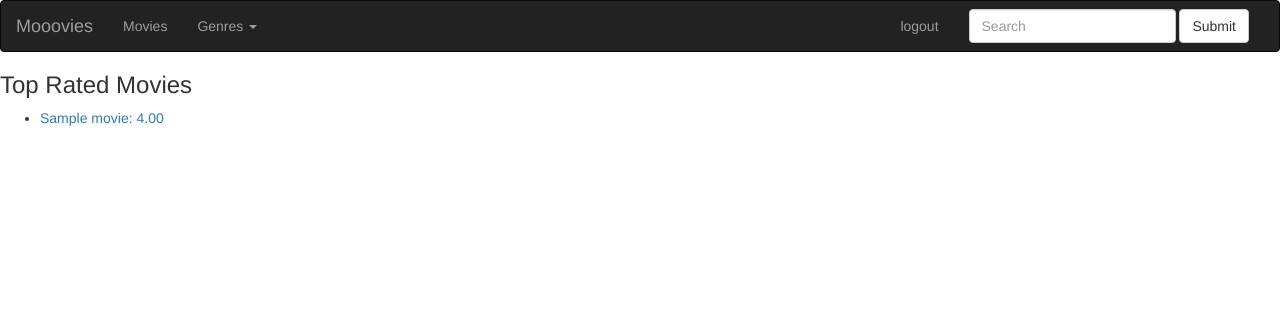
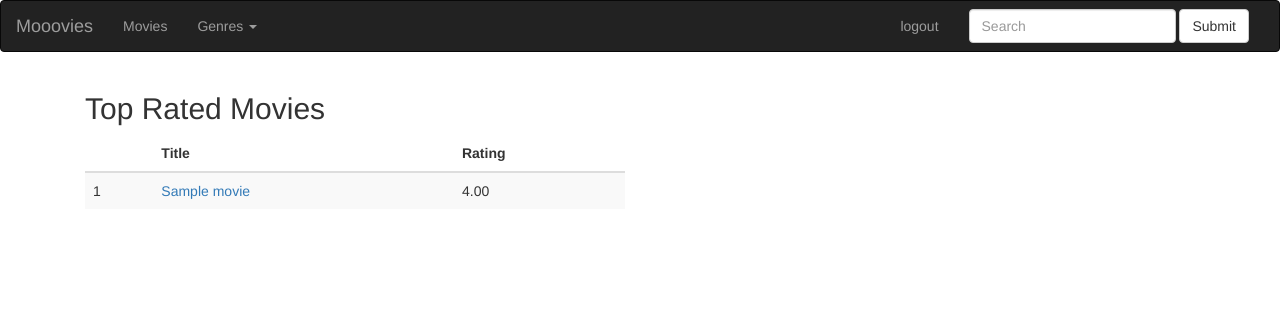
Before and after one commit to tarakdavis/django-movies, a Django app: template movielens/movieratings/templates/movieratings/toprated.html in a window 1280 px wide. Shown: the top 312 px of the page. Run offline with Django 3.2, Linux system fonts and the light colour scheme; the template is opened without the code that fills it: most values are stand-ins (such as "Sample title", 1, 10 or a date in 2020); some libraries are stand-ins or nearby versions.

Commit message:
added design to toprated

```diff
--- /dev/null
+++ b/movielens/movieratings/static/movieratings/style.css
@@ -0,0 +1,7 @@
+
+table tr {
+  counter-increment: rowNumber;
+}
+table tr td:first-child::before {
+  content: counter(rowNumber);
+}
--- a/movielens/movieratings/templates/movieratings/toprated.html
+++ b/movielens/movieratings/templates/movieratings/toprated.html
@@ -1,12 +1,27 @@
+ {% extends "base.html" %}
+ {% block title %}Top Rated Movies{% endblock %}
+ {% block body %}
+<div class="container">
+    <div class="col-sm-6">
+      <h2>Top Rated Movies</h2>
+        <table class="table table-striped table-hover ">
+            <thead>
+                <tr>
+                    <th></th>
+                    <th>Title</th>
+                    <th>Rating</th>
+                </tr>
+            </thead>
+            <tbody>
+                {% for movie in toprated %}
+                <tr>
+                    <td></td>
+                    <td><a href="{% url 'movieratings:movie_detail' movie.id %}">{{movie.title}}</td>
+                    <td>{{movie.avg_rating|floatformat:"2"}}</td>
+                </tr>
+                {% endfor %}
 
-{% extends "base.html" %}
-{% block title %}Top Rated Movies{% endblock %}
-{% block body %}
-<h3>Top Rated Movies</h3>
-<ul>
-{% for movie in toprated %}
-<li><a href="{% url 'movieratings:movie_detail' movie.id %}">{{movie.title}}:
-    {{movie.avg_rating|floatformat:"2"}}</a></li>
-{% endfor %}
-</ul>
+            </tbody>
+    </div>
+</div>
 {% endblock %}
--- a/movielens/templates/base.html
+++ b/movielens/templates/base.html
@@ -47,5 +47,5 @@
     </nav>
     {% block body %}{% endblock %}
 </body>
-
+<script type="text/javascript" src="style.js"></scrip
 </html>
```
